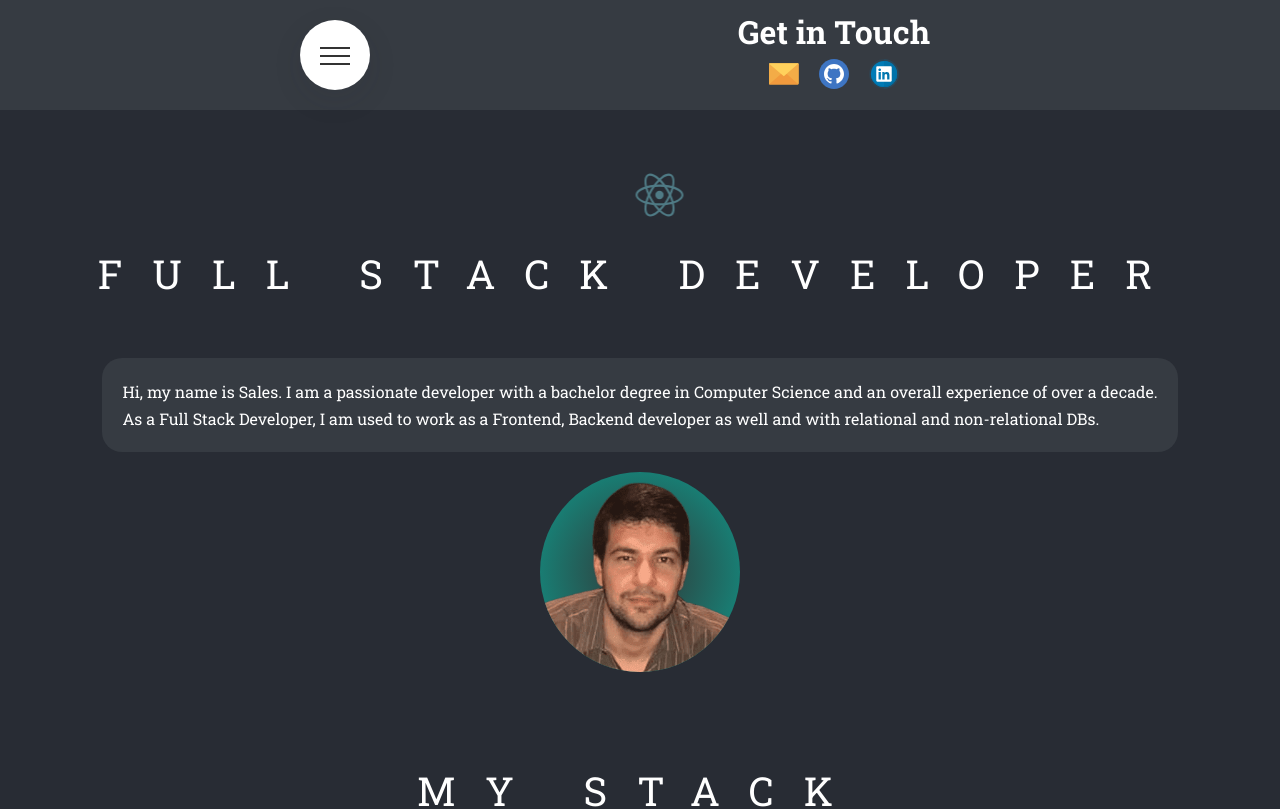
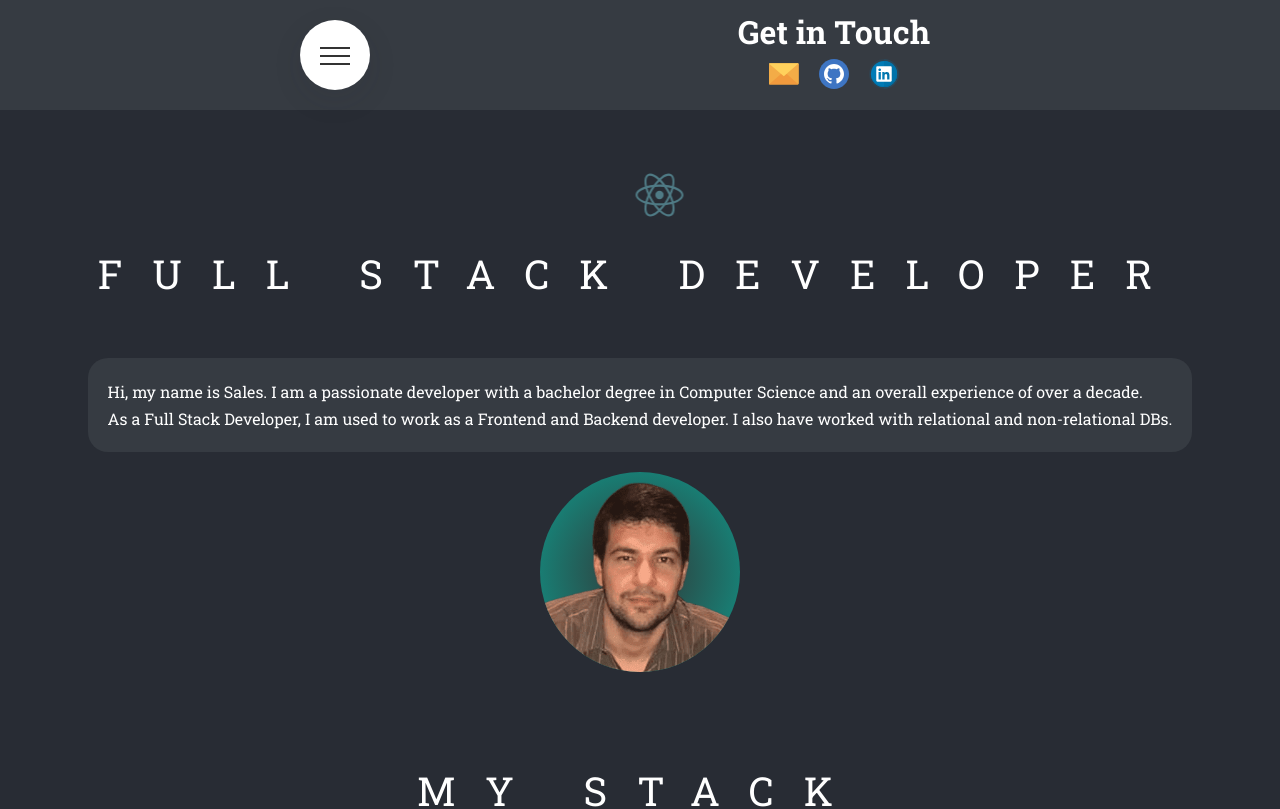
Before and after one commit to josesales/sales-portfolio, a React (Create React App) app: page / in a window 1280 px wide. Shown: the top 809 px of the page. Built offline with nearby package versions, Linux system fonts and the light colour scheme.

Commit message:
Adjustment in the intro description

```diff
--- a/src/components/Intro.jsx
+++ b/src/components/Intro.jsx
@@ -17,7 +17,7 @@ const Intro = () => {
 
             <div className="intro__description section-margin-2 secondary-background">
                 <p>Hi, my name is Sales. I am a passionate developer with a bachelor degree in Computer Science and an overall experience of over a decade.</p>
-                <p>As a Full Stack Developer, I am used to work as a Frontend, Backend developer as well and with relational and non-relational DBs.</p>
+                <p>As a Full Stack Developer, I am used to work as a Frontend and Backend developer. I also have worked with relational and non-relational DBs.</p>
             </div>
 
             <Profile />
```
